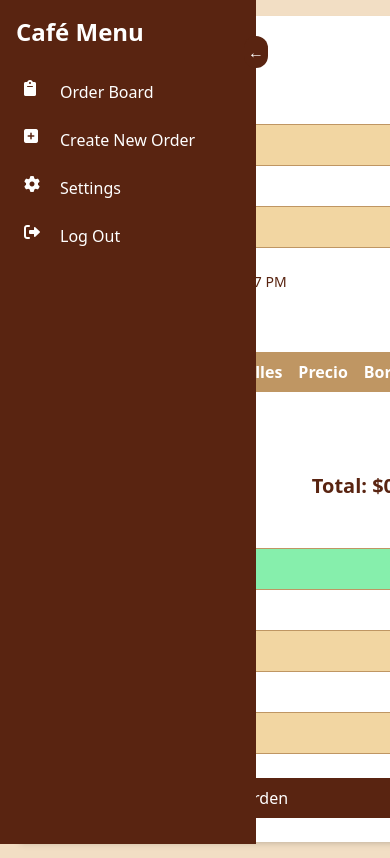
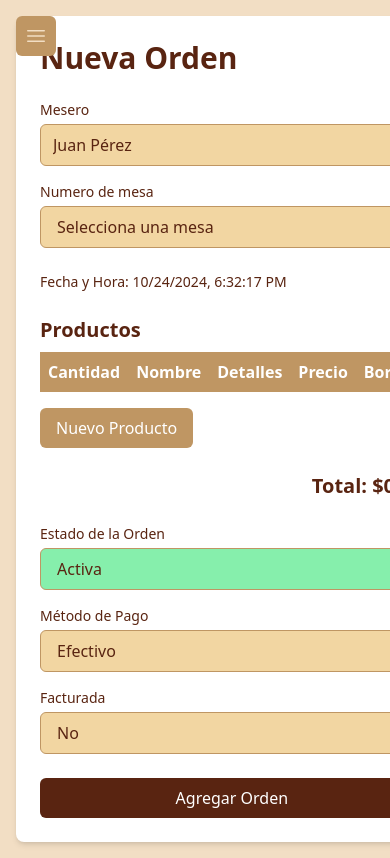
Before and after one commit to brenda-0021/gestion_ordenes_cafe, a React (Create React App) app in the folder frontend/: page /nueva-orden in a window 390 px wide. Shown: the top 858 px of the page. Built offline with nearby package versions, Linux system fonts and the light colour scheme.

Commit message:
ajustes menú lateral, responsivo

```diff
--- a/frontend/src/components/MenuLateral.jsx
+++ b/frontend/src/components/MenuLateral.jsx
@@ -1,77 +1,137 @@
 "use client";
 
-import React, { useState } from "react";
-import { Link, useLocation, useNavigate } from "react-router-dom";
+import React, { useState, useEffect } from "react";
+import { Link } from "react-router-dom";
+import {
+  HomeIcon,
+  ClipboardDocumentIcon,
+  CogIcon,
+  ArrowLeftIcon,
+  ArrowRightIcon,
+  Bars3Icon,
+  XMarkIcon,
+} from "@heroicons/react/24/outline";
 
 const MenuLateral = () => {
   const [isCollapsed, setIsCollapsed] = useState(false);
-  const navigate = useNavigate();
-  const { pathname } = useLocation();
+  const [isMobileMenuOpen, setIsMobileMenuOpen] = useState(false);
+  const [isMobile, setIsMobile] = useState(false);
 
-  const handleNavigate = (path) => {
-    navigate(path);
+  useEffect(() => {
+    const checkIsMobile = () => {
+      setIsMobile(window.innerWidth < 640);
     };
 
+    checkIsMobile();
+    window.addEventListener("resize", checkIsMobile);
+
+    return () => {
+      window.removeEventListener("resize", checkIsMobile);
+    };
+  }, []);
+
   const menuItems = [
-    { name: "Order Board", icon: "fas fa-clipboard", href: "/order-board" },
+    { name: "Tablero", icon: HomeIcon, path: "/" },
     {
-      name: "Create New Order",
-      icon: "fas fa-plus-square",
-      href: "/new-order",
-    }, // PlusSquare icon
-    { name: "Settings", icon: "fas fa-cog", href: "/settings" },
-    { name: "Log Out", icon: "fas fa-sign-out-alt", href: "/logout" },
+      name: "Crear Nueva Orden",
+      icon: ClipboardDocumentIcon,
+      path: "/nueva-orden",
+    },
+    { name: "Ajustes", icon: CogIcon, path: "/settings" },
+    { name: "Cerrar Sesión", icon: CogIcon, path: "/logout" },
   ];
 
+  const toggleMenu = () => {
+    if (!isMobile) {
+      setIsCollapsed(!isCollapsed);
+    }
+  };
+
+  const toggleMobileMenu = () => {
+    setIsMobileMenuOpen(!isMobileMenuOpen);
+  };
+
   return (
+    <>
+      {/* Botón de hamburguesa solo para dispositivos móviles */}
+      <button
+        className="sm:hidden fixed top-4 left-4 z-50 p-2 bg-cafe-medio text-cafe-suave rounded-md"
+        onClick={toggleMobileMenu}
+      >
+        {isMobileMenuOpen ? (
+          <XMarkIcon className="h-6 w-6" />
+        ) : (
+          <Bars3Icon className="h-6 w-6" />
+        )}
+      </button>
+
+      {/* Menú lateral */}
       <div
-      className={`fixed left-0 top-0 h-full bg-cafe-oscuro text-white transition-all duration-300 ease-in-out ${
-        isCollapsed ? "w-16" : "w-64"
+        className={`fixed top-0 left-0 h-full bg-cafe-oscuro text-cafe-suave transition-all duration-300 ease-in-out
+          ${isCollapsed && !isMobile ? "w-16" : "w-64"}
+          ${
+            isMobile
+              ? isMobileMenuOpen
+                ? "translate-x-0"
+                : "-translate-x-full"
+              : "translate-x-0"
+          }
+          z-40`}
+      >
+        <div className="flex items-center justify-between p-4">
+          <h1
+            className={`text-2xl ml-auto pr-4 ${
+              isCollapsed && !isMobile ? "hidden" : "block"
             }`}
           >
+            Menu
+          </h1>
+          {!isMobile && (
             <button
-        className="absolute -right-3 top-9 bg-cafe-oscuro text-white p-1 rounded-full"
-        onClick={() => setIsCollapsed(!isCollapsed)}
+              onClick={toggleMenu}
+              className="text-cafe-suave hover:text-cafe-claro"
             >
-        {isCollapsed ? "→" : "←"}
+              {isCollapsed ? (
+                <ArrowRightIcon className="h-6 w-6" />
+              ) : (
+                <ArrowLeftIcon className="h-6 w-6" />
+              )}
             </button>
-      <div className="p-4">
-        <h1
-          className={`text-2xl font-bold mb-6 ${
-            isCollapsed ? "hidden" : "block"
-          }`}
+          )}
+        </div>
+
+        <ul className="mt-8 space-y-4">
+          {menuItems.map((item) => (
+            <li
+              key={item.name}
+              className="px-4 py-2 hover:bg-cafe-medio rounded-lg transition-colors duration-200"
             >
-          Café Menu
-        </h1>
-        <nav>
-          <ul className="space-y-2">
-            {menuItems.map((item) => (
-              <li key={item.name}>
-                <Link href={item.href} passHref>
-                  <div
-                    className={`flex items-center p-2 rounded-md transition-colors duration-200 ${
-                      pathname === item.href
-                        ? "bg-cafe-medio"
-                        : "hover:bg-cafe-medio"
-                    }`}
+              <Link
+                to={item.path}
+                className="flex items-center space-x-2"
+                onClick={() => isMobile && toggleMobileMenu()}
               >
-                    <i
-                      className={`${item.icon} h-6 w-6`}
-                      aria-hidden="true"
-                    ></i>
+                <item.icon className="h-6 w-6" />
                 <span
-                      className={`ml-3 ${isCollapsed ? "hidden" : "block"}`}
+                  className={`${isCollapsed && !isMobile ? "hidden" : "block"}`}
                 >
                   {item.name}
                 </span>
-                  </div>
               </Link>
             </li>
           ))}
         </ul>
-        </nav>
       </div>
-    </div>
+
+      {/* Fondo para cerrar el menú móvil al hacer clic fuera */}
+      {isMobile && isMobileMenuOpen && (
+        <div
+          className="fixed inset-0 bg-black bg-opacity-50 z-30"
+          onClick={toggleMobileMenu}
+        ></div>
+      )}
+    </>
   );
 };
+
 export default MenuLateral;
--- a/frontend/src/pages/NuevaOrden.jsx
+++ b/frontend/src/pages/NuevaOrden.jsx
@@ -78,7 +78,7 @@ export default function NuevaOrden() {
 
   return (
     <div className="min-h-screen bg-cafe-suave p-4 md:p-8">
-      <div className="max-w-4xl mx-auto bg-white rounded-lg shadow-md p-6">
+      <div className="mx-auto bg-white rounded-lg shadow-md p-6">
         <h1 className="text-3xl font-bold text-cafe-oscuro mb-6">
           Nueva Orden
         </h1>
```
Lines whose indentation alone changed are shown as unchanged.
